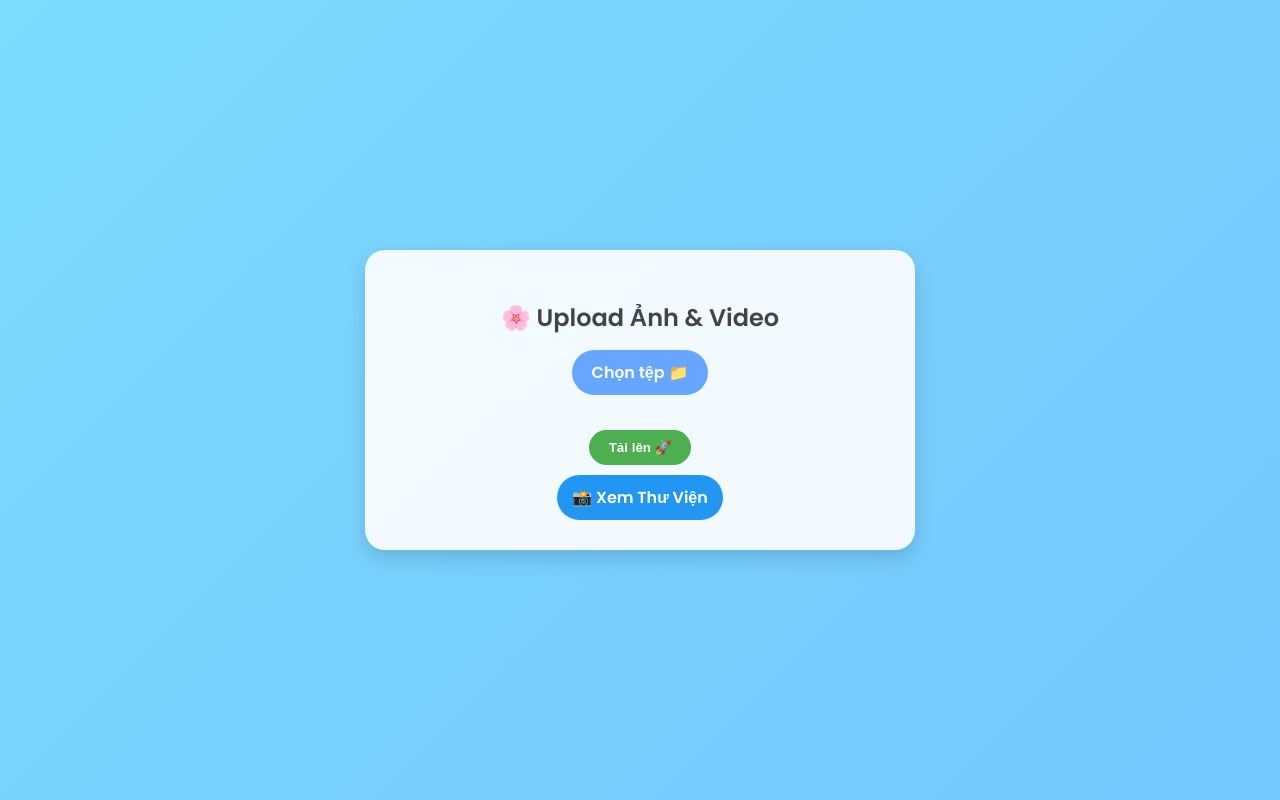
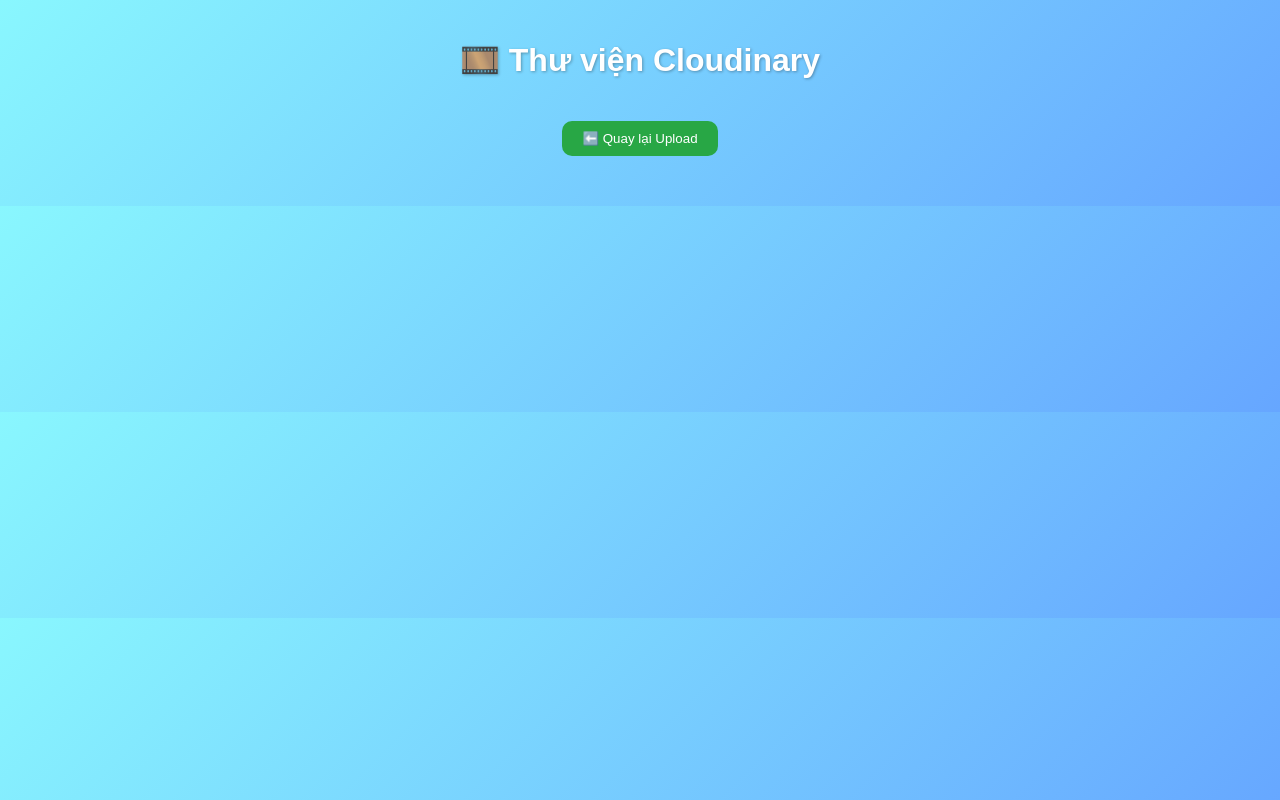
Before and after one commit to billhaha1947/flask-update, a Flask app: page / in a window 1280 px wide. Run offline with Flask 3, Linux system fonts and the light colour scheme.

Commit message:
Update index.html

```diff
--- a/templates/index.html
+++ b/templates/index.html
@@ -3,191 +3,148 @@
 <head>
 <meta charset="UTF-8">
 <meta name="viewport" content="width=device-width, initial-scale=1.0">
-  <title>🌸 Upload Gallery</title>
+<title>🎞️ Thư viện Cloudinary</title>
 <style>
-    @import url('https://fonts.googleapis.com/css2?family=Poppins:wght@400;600&display=swap');
-    * {
-      box-sizing: border-box;
-    }
   body {
     font-family: 'Poppins', sans-serif;
     background: linear-gradient(135deg, #89f7fe, #66a6ff);
-      background-size: 400% 400%;
-      animation: gradient 10s ease infinite;
-      height: 100vh;
+    margin: 0;
+    padding: 0;
+  }
+  h1 {
+    text-align: center;
+    color: white;
+    padding: 20px 0;
+    text-shadow: 1px 1px 3px rgba(0,0,0,0.3);
+  }
+  .gallery {
+    display: grid;
+    grid-template-columns: repeat(auto-fill, minmax(180px, 1fr));
+    gap: 15px;
+    padding: 20px;
+    max-width: 1000px;
+    margin: auto;
+  }
+  .media-card {
+    position: relative;
+    overflow: hidden;
+    border-radius: 12px;
+    box-shadow: 0 4px 10px rgba(0,0,0,0.2);
+    background: white;
+    cursor: pointer;
+    transition: transform 0.3s ease;
+  }
+  .media-card:hover { transform: scale(1.05); }
+  .media-card img, .media-card video {
+    width: 100%;
+    height: 150px;
+    object-fit: cover;
+    display: block;
+  }
+  .delete-btn {
+    position: absolute;
+    top: 8px;
+    right: 8px;
+    background: rgba(255,0,0,0.8);
+    border: none;
+    color: white;
+    border-radius: 50%;
+    width: 34px;
+    height: 34px;
+    font-size: 18px;
+    cursor: pointer;
     display: flex;
     align-items: center;
     justify-content: center;
-      color: #333;
-      margin: 0;
+    box-shadow: 0 2px 6px rgba(0,0,0,0.4);
   }
-    @keyframes gradient {
-      0% { background-position: 0% 50%; }
-      50% { background-position: 100% 50%; }
-      100% { background-position: 0% 50%; }
+  .popup {
+    position: fixed;
+    inset: 0;
+    background: rgba(0,0,0,0.85);
+    display: none;
+    align-items: center;
+    justify-content: center;
+    z-index: 1000;
   }
-    .container {
-      background: rgba(255, 255, 255, 0.9);
-      border-radius: 20px;
-      box-shadow: 0 8px 20px rgba(0,0,0,0.15);
-      padding: 30px;
-      width: 90%;
-      max-width: 550px;
-      text-align: center;
-      transition: 0.3s;
-    }
-    h2 {
-      color: #444;
-      margin-bottom: 15px;
-    }
-    input[type="file"] {
-      display: none;
-    }
-    label[for="fileInput"] {
-      background: #66a6ff;
-      color: white;
-      padding: 10px 20px;
-      border-radius: 25px;
-      cursor: pointer;
-      font-weight: 600;
-      display: inline-block;
-      transition: 0.3s;
-    }
-    label[for="fileInput"]:hover {
-      background: #558dff;
-    }
-    #preview {
-      margin-top: 20px;
-      display: flex;
-      flex-wrap: wrap;
-      gap: 10px;
-      justify-content: center;
-    }
-    .preview-item {
-      position: relative;
-      width: 90px;
-      height: 90px;
+  .popup-content {
+    max-width: 90%;
+    max-height: 90%;
     border-radius: 10px;
     overflow: hidden;
-      box-shadow: 0 2px 5px rgba(0,0,0,0.2);
   }
-    .preview-item img, .preview-item video {
+  .popup img, .popup video {
     width: 100%;
-      height: 100%;
-      object-fit: cover;
+    height: auto;
+    display: block;
   }
-    .bar {
-      width: 100%;
-      height: 10px;
-      background: #eee;
-      border-radius: 5px;
-      margin-top: 10px;
-      overflow: hidden;
-    }
-    .bar-fill {
-      width: 0%;
-      height: 100%;
-      background: linear-gradient(90deg, #00c6ff, #0072ff);
-      border-radius: 5px;
-      transition: width 0.3s ease;
-    }
-    button {
-      background: #4CAF50;
-      color: white;
-      border: none;
-      padding: 10px 20px;
-      border-radius: 25px;
-      cursor: pointer;
-      font-weight: 600;
-      margin-top: 15px;
-      transition: 0.3s;
-    }
-    button:hover {
-      background: #43a047;
-    }
-    a.btn {
-      display: inline-block;
-      background: #2196F3;
-      color: white;
-      padding: 10px 15px;
-      border-radius: 25px;
-      text-decoration: none;
-      font-weight: 600;
-      transition: 0.3s;
-      margin-top: 10px;
-    }
-    a.btn:hover { background: #1976D2; }
 </style>
 </head>
 <body>
-  <div class="container">
-    <h2>🌸 Upload Ảnh & Video</h2>
-    <form id="uploadForm">
-      <label for="fileInput">Chọn tệp 📁</label>
-      <input type="file" id="fileInput" name="file" multiple required accept="image/*,video/*">
-      <div id="preview"></div>
-      <button type="submit">Tải lên 🚀</button>
-    </form>
-    <div id="progressContainer"></div>
-    <a href="/gallery" class="btn">📸 Xem Thư Viện</a>
+
+<h1>🎞️ Thư viện Cloudinary</h1>
+<a href="/" style="text-decoration:none;display:block;text-align:center;margin-bottom:10px;">
+  <button style="background:#28a745;color:white;padding:10px 20px;border:none;border-radius:10px;">⬅️ Quay lại Upload</button>
+</a>
+
+<div class="gallery">
+  {% for res in resources %}
+  <div class="media-card">
+    {% if res.resource_type == "video" %}
+      <video src="{{ res.secure_url }}" muted loop playsinline></video>
+    {% else %}
+      <img src="{{ res.secure_url }}" alt="Ảnh">
+    {% endif %}
+    <button class="delete-btn" data-id="{{ res.public_id }}">🗑️</button>
+  </div>
+  {% endfor %}
+</div>
+
+<div class="popup" id="popup" onclick="closePopup()">
+  <div class="popup-content" id="popup-content"></div>
 </div>
 
 <script>
-    const fileInput = document.getElementById('fileInput');
-    const preview = document.getElementById('preview');
-    const form = document.getElementById('uploadForm');
-    const progressContainer = document.getElementById('progressContainer');
-
-    fileInput.addEventListener('change', () => {
-      preview.innerHTML = '';
-      Array.from(fileInput.files).forEach(file => {
-        const item = document.createElement('div');
-        item.classList.add('preview-item');
-        const url = URL.createObjectURL(file);
-        if (file.type.startsWith('video')) {
-          item.innerHTML = `<video src="${url}" muted></video>`;
-        } else {
-          item.innerHTML = `<img src="${url}">`;
-        }
-        preview.appendChild(item);
+document.querySelectorAll('.media-card').forEach(card => {
+  card.addEventListener('click', e => {
+    if (e.target.classList.contains('delete-btn')) return;
+    const media = card.querySelector('img, video');
+    const type = media.tagName.toLowerCase();
+    const popup = document.getElementById('popup');
+    const content = document.getElementById('popup-content');
+    content.innerHTML = type === 'video' ?
+      `<video src="${media.src}" controls autoplay></video>` :
+      `<img src="${media.src}" alt="Ảnh gốc">`;
+    popup.style.display = 'flex';
   });
 });
 
-    form.addEventListener('submit', (e) => {
-      e.preventDefault();
-      const files = fileInput.files;
-      if (!files.length) return alert("Chọn ít nhất một tệp!");
+function closePopup() {
+  document.getElementById('popup').style.display = 'none';
+}
 
-      progressContainer.innerHTML = "";
-      Array.from(files).forEach(uploadFile);
+document.querySelectorAll('.delete-btn').forEach(btn => {
+  btn.addEventListener('click', async e => {
+    e.stopPropagation();
+    const password = prompt("🔒 Nhập mật khẩu admin để xoá:");
+    if (!password) return;
+
+    const res = await fetch(`/delete/${btn.dataset.id}`, {
+      method: 'POST',
+      headers: { 'Content-Type': 'application/json' },
+      body: JSON.stringify({ password })
     });
+    const data = await res.json();
+    if (data.success) {
+      btn.closest('.media-card').style.transition = '0.4s';
+      btn.closest('.media-card').style.opacity = '0';
+      setTimeout(() => btn.closest('.media-card').remove(), 400);
+    } else {
+      alert(data.message || "❌ Sai mật khẩu hoặc lỗi khi xoá!");
+    }
+  });
+});
+</script>
 
-    function uploadFile(file) {
-      const progressBar = document.createElement('div');
-      progressBar.classList.add('bar');
-      progressBar.innerHTML = `<div class="bar-fill"></div>`;
-      progressContainer.appendChild(progressBar);
-      const fill = progressBar.querySelector('.bar-fill');
-
-      const xhr = new XMLHttpRequest();
-      const formData = new FormData();
-      formData.append('file', file);
-      xhr.open('POST', '/upload', true);
-
-      xhr.upload.onprogress = (e) => {
-        if (e.lengthComputable) {
-          const percent = Math.round((e.loaded / e.total) * 100);
-          fill.style.width = percent + '%';
-        }
-      };
-
-      xhr.onload = () => {
-        fill.style.width = '100%';
-        fill.style.background = xhr.status === 200 ? '#4CAF50' : '#F44336';
-      };
-
-      xhr.send(formData);
-    }
-  </script>
 </body>
 </html>
```
Lines whose indentation alone changed are shown as unchanged.
